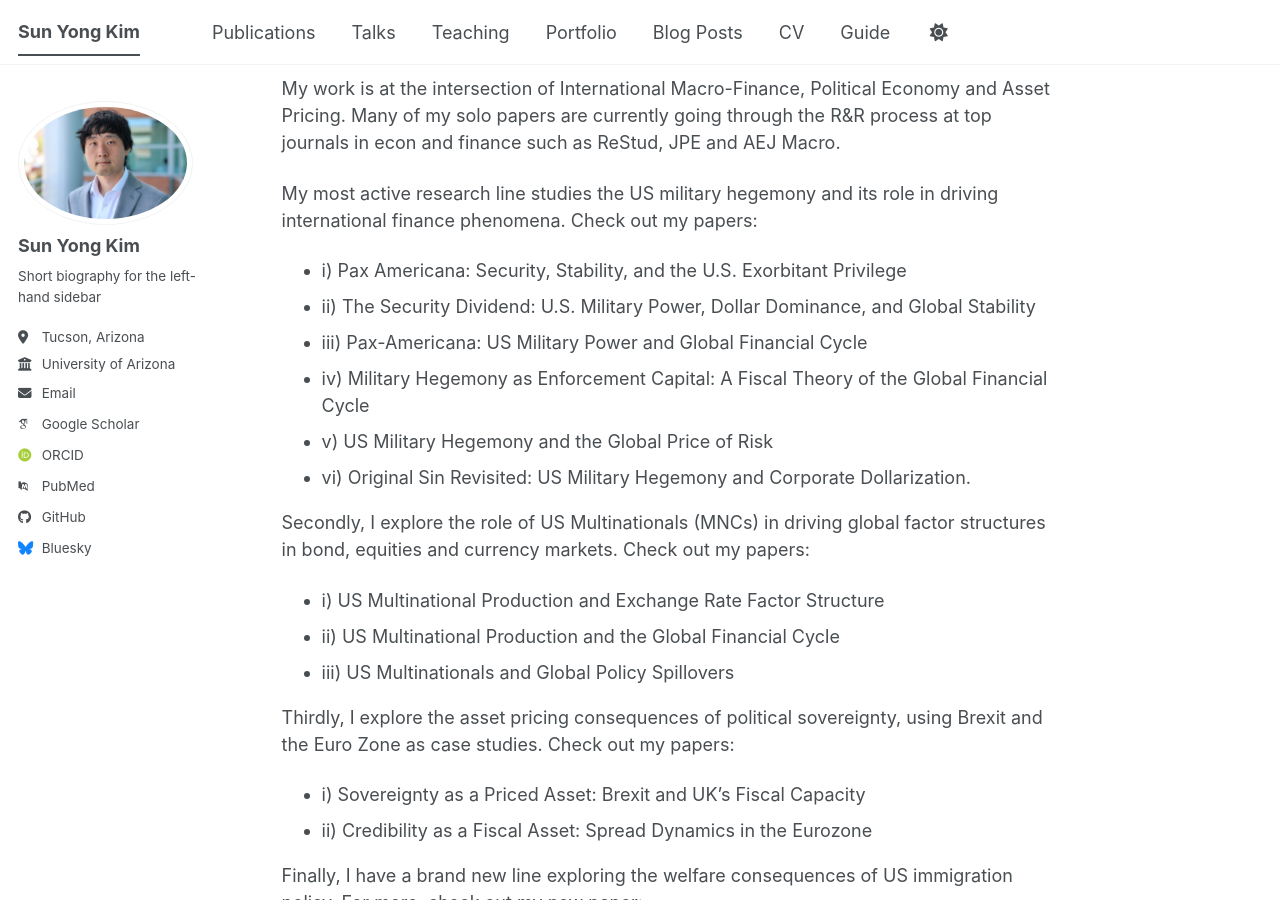
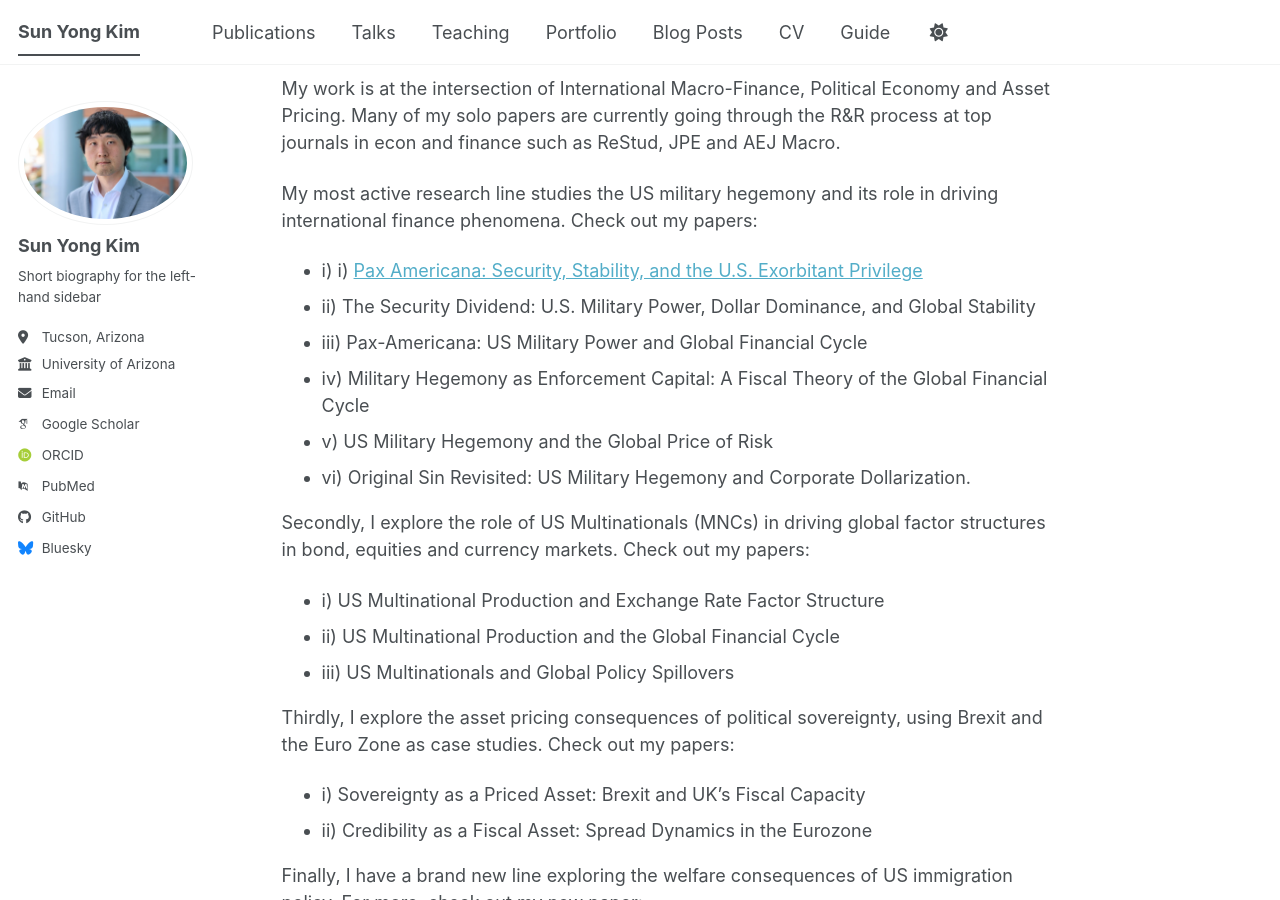
Before and after one commit to sunyongkim-research/sunyongkim-research.github.io, a Jekyll site: the page built from _pages/about.md, in a window 1280 px wide and 900 px high, scrolled down 395 px. Built offline with Jekyll 4.4.1, drawn with Linux system fonts in a browser that asks for light colours; some web fonts are replaced; a script bundle is joined from its source files by our own code; library files that are not in the unit come from our copies; part of the change alters nothing that is shown.

```diff
--- a/_pages/about.md
+++ b/_pages/about.md
@@ -16,7 +16,7 @@ I received my PhD in Finance from the Kellogg School of Management, Northwestern
 My work is at the intersection of International Macro-Finance, Political Economy and Asset Pricing. Many of my solo papers are currently going through the R&R process at top journals in econ and finance such as ReStud, JPE and AEJ Macro.
 
 My most active research line studies the US military hegemony and its role in driving international finance phenomena. Check out my papers:
-* i) Pax Americana: Security, Stability, and the U.S. Exorbitant Privilege
+* i) i) [Pax Americana: Security, Stability, and the U.S. Exorbitant Privilege](https://papers.ssrn.com/sol3/papers.cfm?abstract_id=5633090)
 * ii) The Security Dividend: U.S. Military Power, Dollar Dominance, and Global Stability
 * iii) Pax-Americana: US Military Power and Global Financial Cycle
 * iv) Military Hegemony as Enforcement Capital: A Fiscal Theory of the Global Financial Cycle
```
